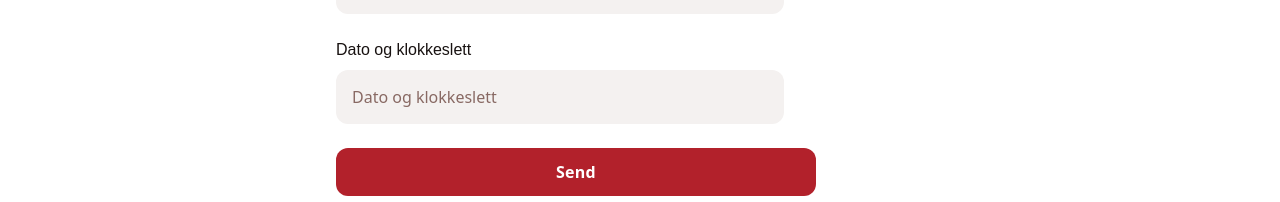
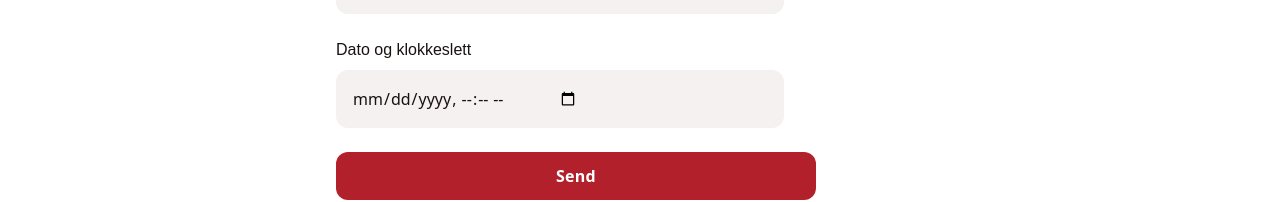
Before and after one commit to vegardlokreim/nabo-website, a React (Vite) app: page /reserver-bord in a window 1280 px wide. Shown: the part 734-936 px from the top of the page. Built offline with nearby package versions, Linux system fonts and the light colour scheme.

Commit message:
table reservation confirmation page

```diff
--- a/src/pages/TableReservationPage.tsx
+++ b/src/pages/TableReservationPage.tsx
@@ -3,7 +3,6 @@ import axios from "axios";
 import HeroSection from "../components/HeroSection";
 import PageContainer from "../components/PageContainer";
 import { useNavigate } from "react-router-dom";
-// import { useNavigate } from "react-router-dom";
 
 export default function TableReservationPage() {
     const [error, setError] = useState<string | null>(null)
@@ -89,6 +88,7 @@ export default function TableReservationPage() {
                     <label className="flex flex-col min-w-40 flex-1">
                         <p className="text-[#181211] text-base font-medium leading-normal pb-2">Dato og klokkeslett</p>
                         <input
+                            type="datetime-local"  // Added this line
                             name="date"
                             placeholder="Dato og klokkeslett"
                             className="form-input flex w-full min-w-0 flex-1 resize-none overflow-hidden rounded-xl text-[#181211] focus:outline-0 focus:ring-0 border-none bg-[#f4f1f0] focus:border-none h-14 placeholder:text-[#886963] p-4 text-base font-normal leading-normal"
```
